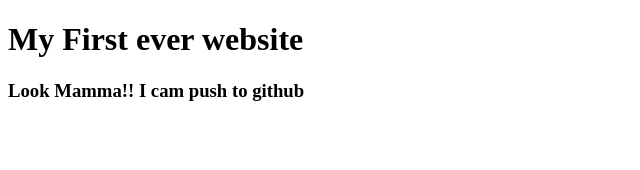
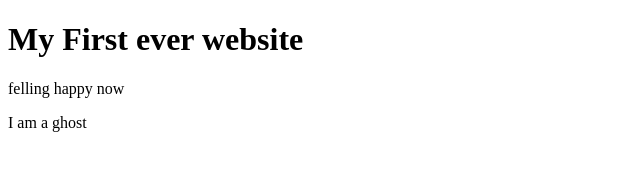
Before and after one commit to Shafiul517/first-website, a plain HTML site: page index.html in a window 1280 px wide. Shown: the whole page, without its empty margins (0-640 px from the left). Drawn offline with Linux system fonts and the light colour scheme.

Commit message:
ghost added

```diff
--- a/index.html
+++ b/index.html
@@ -8,6 +8,7 @@
 </head>
 <body>
     <h1>My First ever website</h1>
-    <h3>Look Mamma!! I cam push to github</h3>
+    <p>felling happy now</p>
+    <p>I am a ghost</p>
 </body>
 </html>
```
